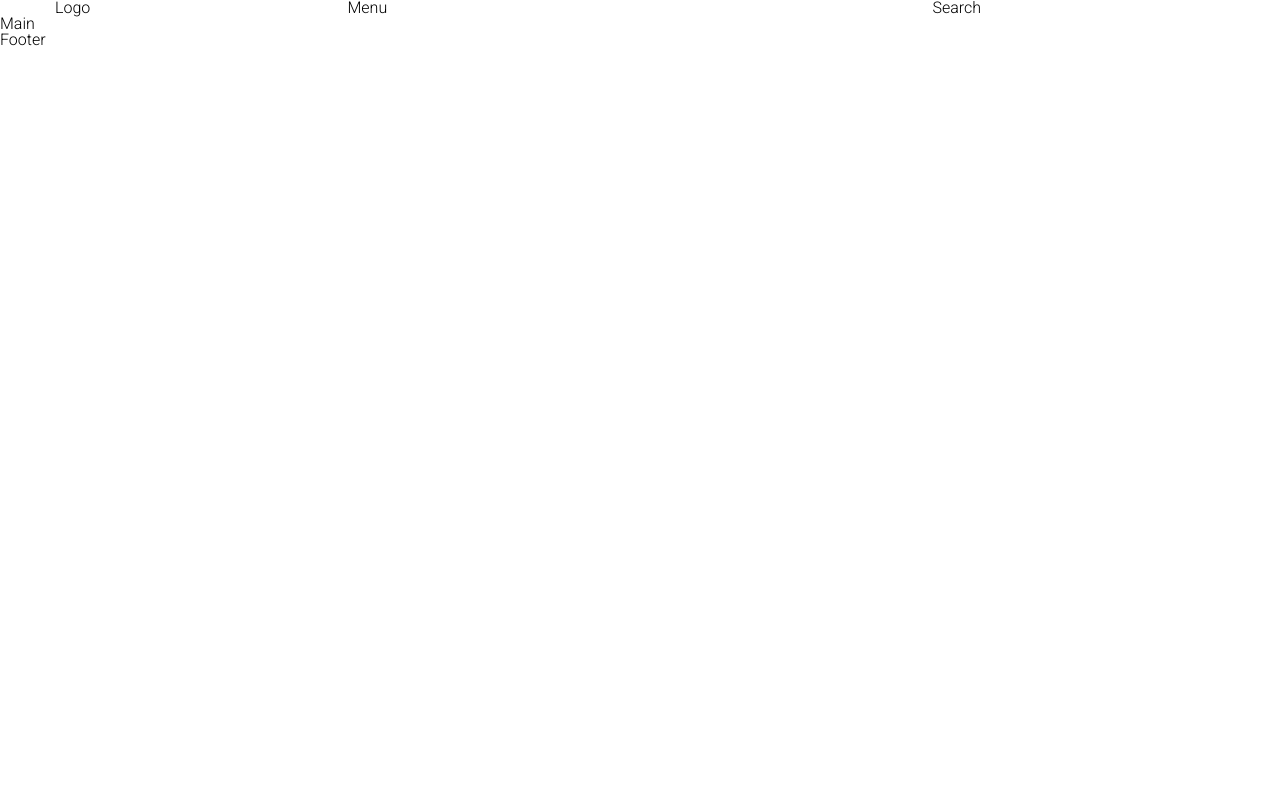
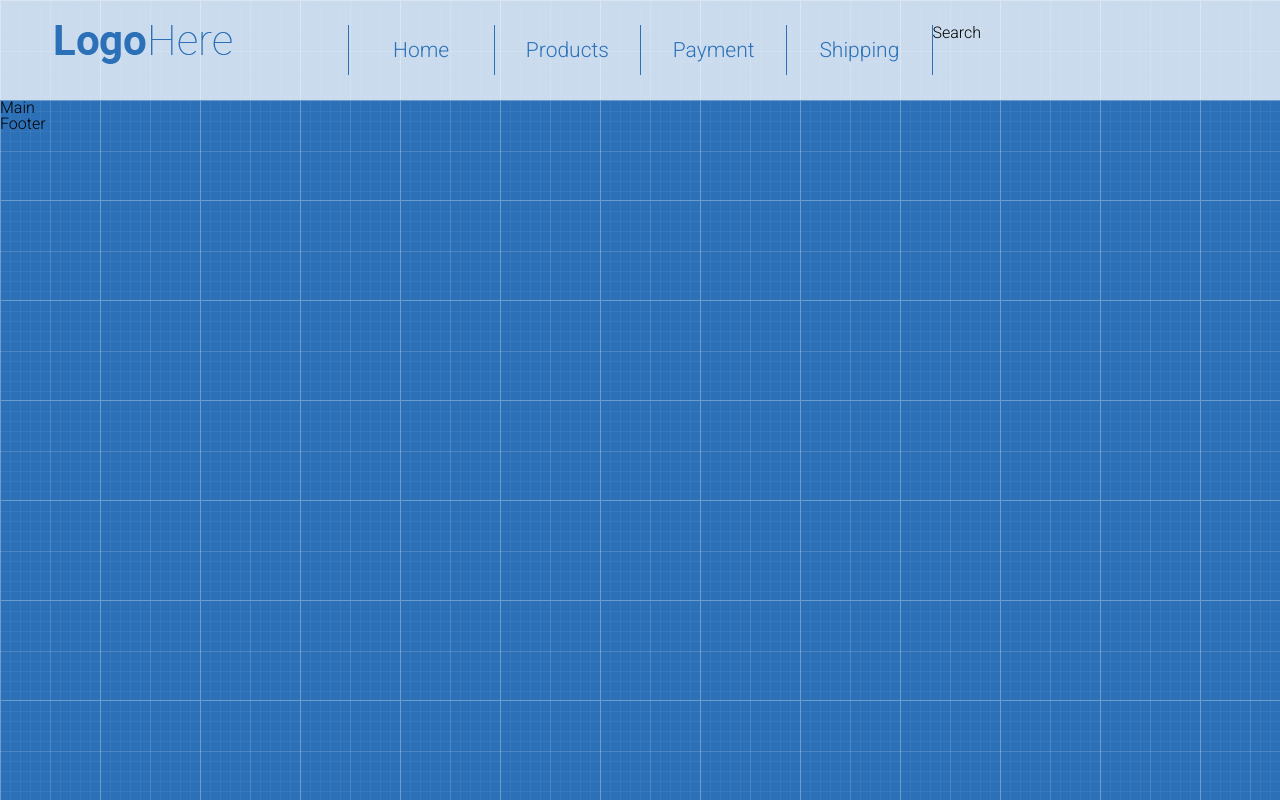
Before and after one commit to OlhaKinash/shop-project, a plain HTML site: page index.html in a window 1280 px wide. Drawn offline with Linux system fonts and the light colour scheme.

Commit message:
add logo and menu

```diff
--- a/index.html
+++ b/index.html
@@ -12,10 +12,22 @@
     <header class="header">
         <div class="container">
             <div class="row">
-                <div class="col-3">Logo</div>
-                <div class="col-6">Menu</div>
-                <div class="col-3">Search</div>
-            </div>
+                <div class="col-3">
+                    <div class="logo">
+                        <a href="">
+                            <img src="images/logo.png" alt="">
+                        </a>
+                    </div>
+                </div>
+                <div class="col-6">
+                    <ul class="menu">
+                        <li><a href="">Home</a></li>
+                        <li><a href="">Products</a></li>
+                        <li><a href="">Payment</a></li>
+                        <li><a href="">Shipping</a></li>
+                    </ul>
+                </div>
+        <div class="col-3">Search</div>
         </div>
     </header>
     <main class="main">Main</main>
--- a/style.css
+++ b/style.css
@@ -6,6 +6,7 @@
 
 body {
     font-family: 'Roboto', sans-serif;
+    background-image: url(images/patt.png);
 }
 
 .container {
@@ -16,14 +17,15 @@ body {
 }
 
 header {
-
+    background-color: rgba(255, 255, 255, 0.75);
+    padding: 25px 0;
 }
 
 [class*="col-"] {
     float: left;
 }
 
-.row:after {
+.row:after, ul.menu:after {
     content: "";
     display: block;
     clear: both;
@@ -36,3 +38,27 @@ header {
 .col-6 {
     width: 50%;
 }
+
+.menu li {
+    width: 25%;
+    float: left;
+    border-left: 1px solid #2c71b8;
+}
+.menu li:last-child {
+    border-right: 1px solid #2c71b8;
+}
+
+.menu a {
+    display: block;
+    height: 50px;
+    text-align: center;
+    text-decoration: none;
+    line-height: 50px;
+    color: #2c71b8;
+    font-size: 21px;
+}
+
+.menu a:hover {
+    background-color: #2c71b8;
+    color: white;
+}
```
Also changed, not shown: images/logo.png (added), images/patt.png (added).
